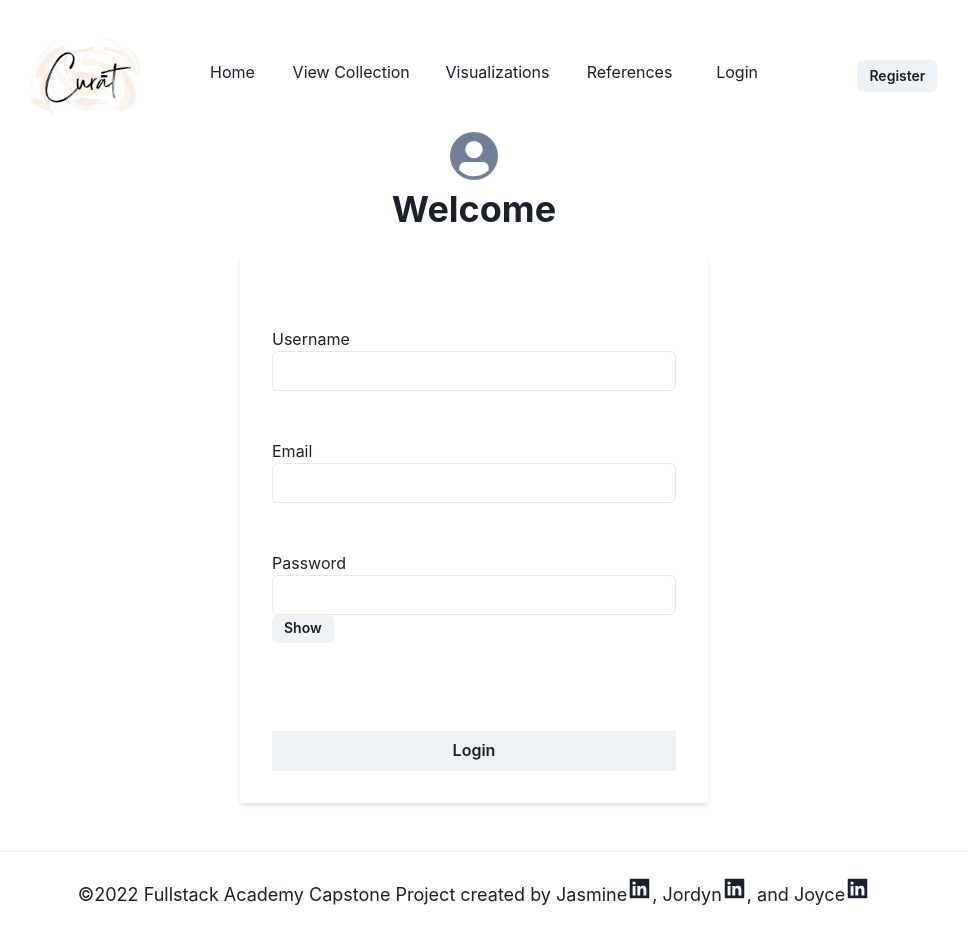
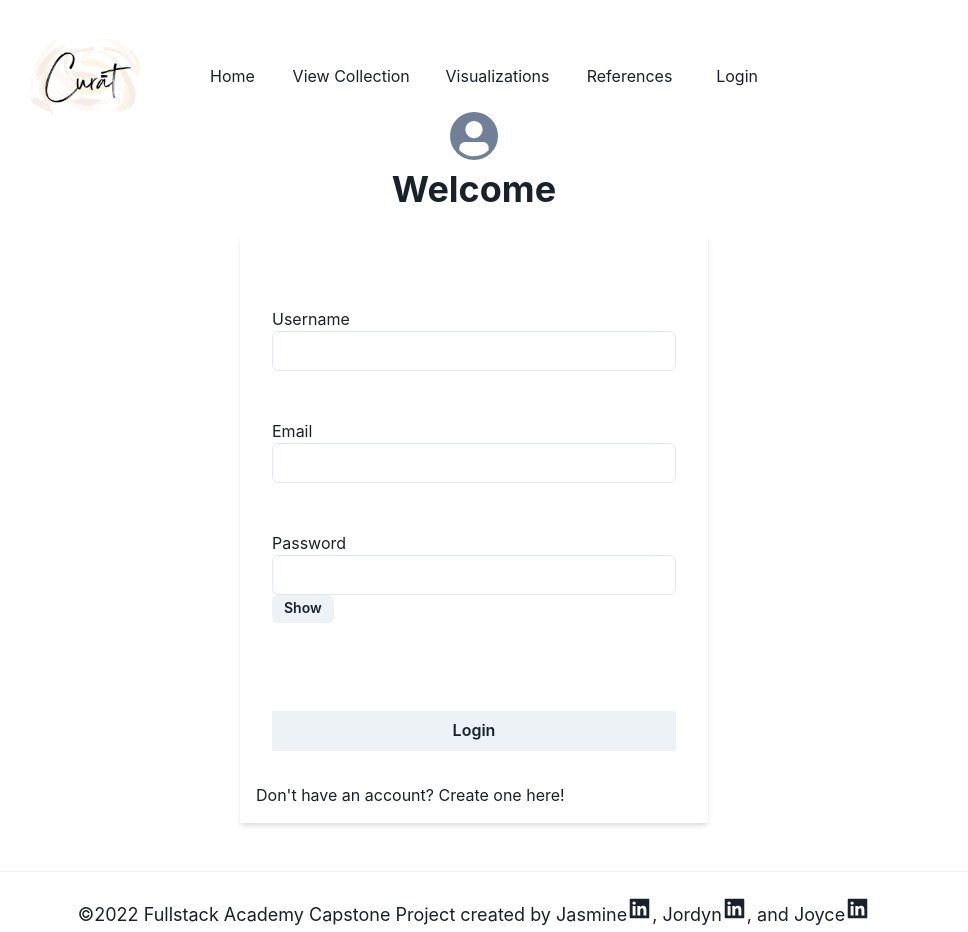
Before and after one commit to curat-harvard-museum/curat-museum, a React app: page /login in a window 1280 px wide. Shown: the top 932 px of the page, without its empty margins (166-1134 px from the left). Built offline with nearby package versions, Linux system fonts and the light colour scheme.

Commit message:
adds worktype filter and removes signup from navbar

```diff
--- a/client/components/AuthForm.js
+++ b/client/components/AuthForm.js
@@ -7,6 +7,7 @@ import {
   Heading,
   Input,
   Button,
+  Link,
   Stack,
   Box,
   Avatar,
@@ -90,6 +91,10 @@ const AuthForm = (props) => {
                   {location === "/login" ? "Login" : "Register"}
                 </Button>
               </div>
+
+              <Link to="register" size="sm">
+                Don't have an account? Create one here!
+              </Link>
               {error && error.response && <div> {error.response.data} </div>}
             </Stack>
           </form>
--- a/client/components/Exhibitions.js
+++ b/client/components/Exhibitions.js
@@ -2,7 +2,7 @@ import React from "react";
 import { useQuery } from "react-query";
 import apiClient from "../../http-common";
 import { Badge, Box, Image, SimpleGrid, Center } from "@chakra-ui/react";
-import { Link } from "react-router-dom";
+import { Link, useSearchParams } from "react-router-dom";
 
 function Exhibitions() {
   const { data, refetch: getExhibitions } = useQuery(
--- a/client/components/FullCollection.js
+++ b/client/components/FullCollection.js
@@ -31,6 +31,7 @@ const validApiParams = [
   "period",
   "place",
   "technique",
+  "worktype",
 ];
 
 function AllObjects() {
--- a/client/components/Navbar.js
+++ b/client/components/Navbar.js
@@ -1,6 +1,6 @@
 import React from "react";
 import { Link } from "react-router-dom";
-import { Flex, Grid, Image, Box, GridItem, Button } from "@chakra-ui/react";
+import { Flex, Grid, Image, GridItem, Button } from "@chakra-ui/react";
 
 const Navbar = ({ handleClick, isLoggedIn, auth }) => (
   <Flex align="center" justify="space-between">
@@ -35,7 +35,7 @@ const Navbar = ({ handleClick, isLoggedIn, auth }) => (
         <GridItem pl="10%" colSpan={1}>
           <Link to="profile">Profile({auth.objects.length})</Link>
         </GridItem>
-        <GridItem  colSpan={1}>
+        <GridItem colSpan={1}>
           <Link to="home" onClick={handleClick}>
             Logout
           </Link>
@@ -61,9 +61,9 @@ const Navbar = ({ handleClick, isLoggedIn, auth }) => (
           <Link to="login">Login</Link>
         </GridItem>
         <GridItem colSpan={1}>
-          <Button size="sm" as={Link} to="register">
+          {/* <Button size="sm" as={Link} to="register">
             Register
-          </Button>
+          </Button> */}
         </GridItem>
       </Grid>
     )}
```
